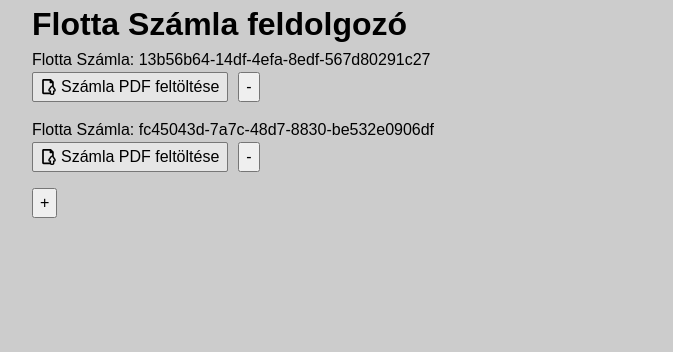
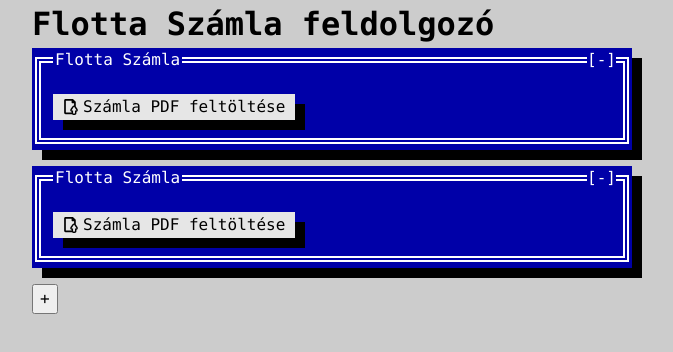
Before and after one commit to embee-dev/flotta-olvaso, a React (Vite) app: page / in a window 1280 px wide. Shown: the top 352 px of the page, without its empty margins (308-981 px from the left). Built offline with nearby package versions, Linux system fonts and the light colour scheme.

Commit message:
style text-based Szamla Elements

```diff
--- a/src/App.css
+++ b/src/App.css
@@ -2,7 +2,7 @@
 
 body {
     background-color: #ccc;
-    font-family: Arial, sans-serif;
+    font-family: "Lucida Console", monospace;
 }
 
 .flottaSzamla {
@@ -29,17 +29,29 @@ body {
 }
 
 .flottaSzamlaElement {
+    position: relative;
+    --dialogbg: rgb(0, 0, 168);
+    background-color: var(--dialogbg);
+    padding: 0 3px 6px;
+    box-shadow: 10px 10px black;
+    color: white;
 }
 .flottaSzamlaElement-invalid {
+    --dialogbg: red;
+
     .flottaSzamlaElement-filename {
-        color: red;
         text-decoration: line-through;
     }
 }
+.flottaSzamlaElement-valid {
+    --dialogbg: green;
+}
 .flottaSzamlaElement-content {
-    display: flex;
-    align-items: center;
+    background-color: inherit;
+    display: grid;
     gap: 10px;
+    border: 6px white double;
+    padding: 0.75rem;
 }
 .flottaSzamlaElement-hidden {
     position: absolute !important;
@@ -48,24 +60,47 @@ body {
     overflow: hidden;
     clip: rect(1px, 1px, 1px, 1px);
 }
-.flottaSzamlaElement-hidden:is(:focus, :focus-within) + .flottaSzamlaElement-label {
-    outline: thin dotted;
+.flottaSzamlaElement-hidden:is(:focus, :focus-within) + .flottaButton {
+    color: white;
+    --brightness: 80%;
+}
+
+.flottaSzamlaElement-text:not(:empty) {
+    padding-bottom: 0.75rem;
+    border-bottom: solid 2px #ffffff;
+}
+
+.flottaSzamlaElement-filename {
+}
+
+.flottaSzamlaElement-buttons {
 }
 
 .flottaButton {
     display: inline-flex;
     gap: 4px;
-    border: solid 1px #777;
-    border-radius: 2px;
-    padding: 2px 8px;
+    padding: 1px 10px;
+    box-shadow: 10px 10px black;
+    color: black;
     --brightness: 90%;
     background-color: hsl(0, 0%, var(--brightness));
-    transition: background-color 200ms;
+    transition: all 200ms;
     cursor: pointer;
 }
 .flottaButton:hover {
     --brightness: 80%;
 }
+.flottaButton-fieldset {
+    position: absolute;
+    background-color: inherit;
+    top: 0;
+    right: 1rem;
+    cursor: pointer;
+}
+.flottaButton-fieldset::before { content: '['; }
+.flottaButton-fieldset::after { content: ']'; }
+
+
 .flottaIcon {
     display: inline-block;
     width: 16px;
--- a/src/App.jsx
+++ b/src/App.jsx
@@ -112,6 +112,8 @@ function App() {
             onRemove={key => szamlaUpdater('remove', key)}
             id={szamla.id}
             key={szamla.id}
+            sorszam={szamla.sorszam}
+            osszeg={szamla.vegosszeg}
             isInvalid={szamla.invalid}
             title={szamla.id}
           />
--- a/src/SzamlaElement.jsx
+++ b/src/SzamlaElement.jsx
@@ -3,7 +3,7 @@ import uploadIcon from '/icons/icon-upload.svg';
 
 import { useState } from 'react';
 
-export default function SzamlaElement({ id, title, isInvalid, onFileSelect, canBeRemoved, onRemove }) {
+export default function SzamlaElement({ id, title, sorszam, osszeg, isInvalid, onFileSelect, canBeRemoved, onRemove }) {
   const [fileName, setFileName] = useState(null);
   const inputId = `file-${id}`;
 
@@ -22,10 +22,15 @@ export default function SzamlaElement({ id, title, isInvalid, onFileSelect, canB
   }
 
   return (
-    <article className={`flottaSzamlaElement${isInvalid ? ' flottaSzamlaElement-invalid' : ''}`}>
-      <header className="flottaSzamlaElement-header">Flotta Számla: {title}</header>
-      <section className="flottaSzamlaElement-content">
-        {isInvalid}
+    <section className={`flottaSzamlaElement${isInvalid ? ' flottaSzamlaElement-invalid' : ''}${(fileName && !isInvalid) ? ' flottaSzamlaElement-valid' : ''}`}>
+      <fieldset className="flottaSzamlaElement-content">
+        {canBeRemoved && <label className="flottaButton-fieldset" onClick={onMinus}>-</label>}
+        <legend title={title}>Flotta Számla</legend>
+        <div className="flottaSzamlaElement-text">
+          {fileName && <div className="flottaSzamlaElement-filename">{fileName}</div>}
+          {(sorszam && osszeg) && <div className="flottaSzamlaElement-summary">Sorszám: {sorszam}, Összeg: {osszeg}</div>}
+        </div>
+        <div className="flottaSzamlaElement-buttons">
           <input
                 id={inputId}
                 className="flottaSzamlaElement-hidden"
@@ -36,9 +41,8 @@ export default function SzamlaElement({ id, title, isInvalid, onFileSelect, canB
           <label className="flottaSzamlaElement-label flottaButton" htmlFor={inputId}>
             <img className="flottaIcon" src={uploadIcon} alt="Feltöltés" title="Feltöltés" />Számla PDF feltöltése
           </label>
-        {fileName && <span className="flottaSzamlaElement-filename">{fileName}</span>}
-        {canBeRemoved && <button onClick={onMinus}> - </button>}
+        </div>
+      </fieldset>
     </section>
-    </article>
   );
 }
```
Lines whose indentation alone changed are shown as unchanged.
